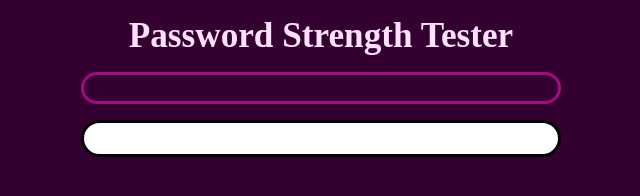
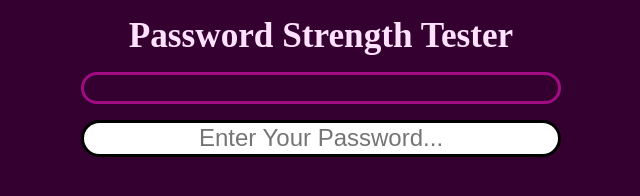
Before and after one commit to khushal0944/Password_Strength_Tester, a plain HTML site: page index.html in a window 1280 px wide. Shown: the whole page, without its empty margins (319-959 px from the left). Drawn offline with Linux system fonts and the light colour scheme.

Commit message:
Input Placeholder

```diff
--- a/index.html
+++ b/index.html
@@ -65,7 +65,7 @@
     <div id="mainBox">
         <h1>Password Strength Tester</h1>
         <div id="strength-meter"></div>
-        <input type="text" id="password" autofocus/>
+        <input type="text" id="password" placeholder="Enter Your Password..." autofocus/>
         <div id="reasons"></div>
     </div>
 </body>
```
